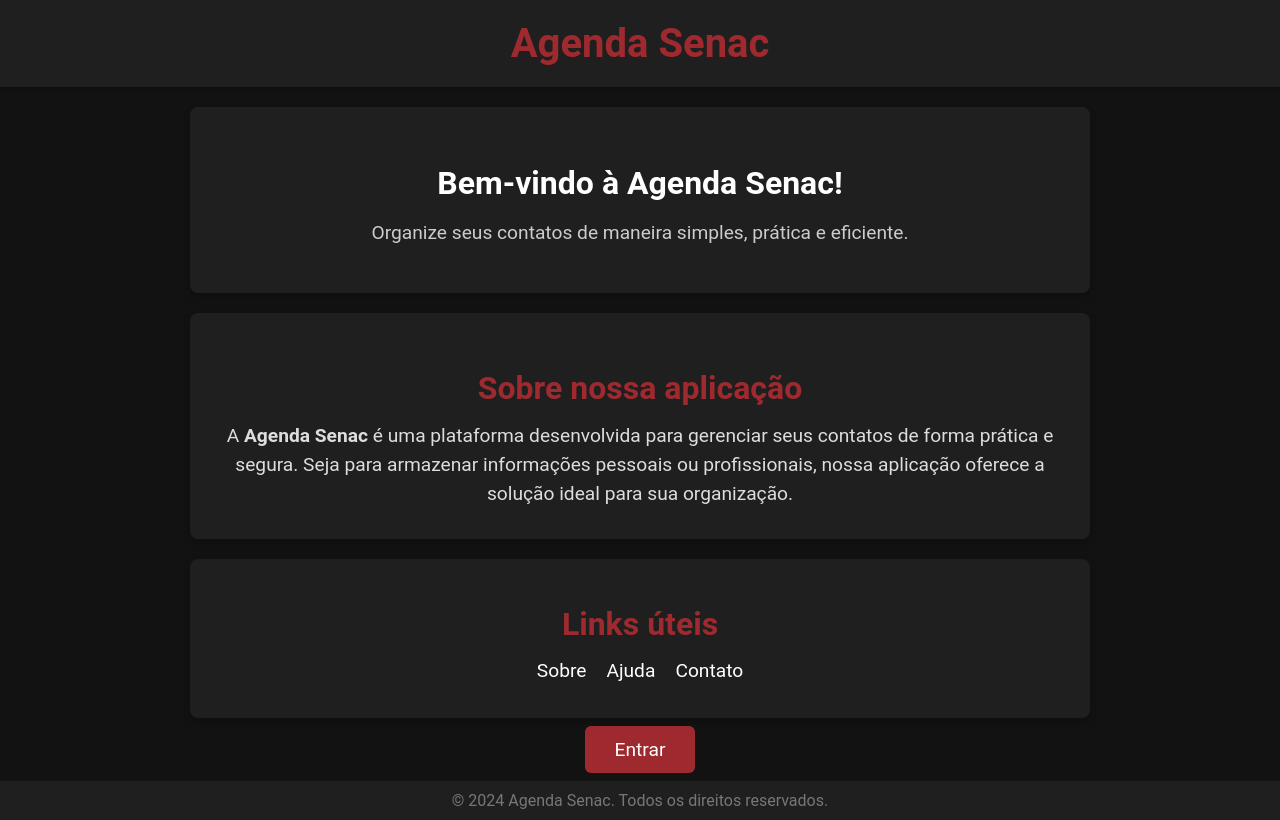
After one commit to alyssoncunhag/backAgenda, a PHP site: page /home.php in a window 1280 px wide. The commit adds this page. Run offline with PHP 8.4, Linux system fonts and the light colour scheme.

Commit message:
agenda completa e terminada :D

```diff
--- /dev/null
+++ b/css/home.css
@@ -0,0 +1,164 @@
+/* Estilo geral */
+body {
+    margin: 0;
+    padding: 0;
+    font-family: 'Roboto', sans-serif;
+    background-color: #121212;
+    color: #fff;
+    display: flex;
+    flex-direction: column;
+    min-height: 100vh;
+}
+
+/* Header */
+.header {
+    background-color: #1f1f1f;
+    padding: 20px;
+    text-align: center;
+    box-shadow: 0 2px 5px rgba(0, 0, 0, 0.3);
+}
+
+.header .logo h1 {
+    font-size: 2.5rem;
+    color: #9e2a2f;
+    margin: 0;
+}
+
+/* Main content */
+.main-content {
+    flex: 1;
+    padding: 20px;
+    max-width: 900px;
+    margin: 0 auto;
+}
+
+.welcome {
+    background-color: #1f1f1f;
+    padding: 30px;
+    text-align: center;
+    border-radius: 8px;
+    box-shadow: 0 4px 8px rgba(0, 0, 0, 0.2);
+    margin-bottom: 20px;
+}
+
+.welcome h2 {
+    font-size: 2rem;
+    margin-bottom: 10px;
+}
+
+.welcome p {
+    font-size: 1.2rem;
+    color: #cccccc;
+}
+
+.info-section {
+    background-color: #1f1f1f;
+    padding: 30px;
+    text-align: center;
+    border-radius: 8px;
+    box-shadow: 0 4px 8px rgba(0, 0, 0, 0.2);
+    margin-bottom: 20px;
+}
+
+.info-section h2 {
+    font-size: 2rem;
+    color: #9e2a2f;
+    margin-bottom: 15px;
+}
+
+.info-section p {
+    font-size: 1.2rem;
+    line-height: 1.5;
+    color: #dddddd;
+    margin: 0;
+}
+
+.useful-links {
+    background-color: #1f1f1f;
+    padding: 20px;
+    text-align: center;
+    border-radius: 8px;
+    box-shadow: 0 4px 8px rgba(0, 0, 0, 0.2);
+    margin-bottom: 20px;
+}
+
+.useful-links h2 {
+    font-size: 2rem;
+    color: #9e2a2f;
+    margin-bottom: 15px;
+}
+
+.useful-links ul {
+    list-style: none;
+    padding: 0;
+    display: flex;
+    justify-content: center;
+    gap: 20px;
+}
+
+.useful-links li {
+    margin: 0;
+}
+
+.useful-links a {
+    color: #ffffff;
+    font-size: 1.2rem;
+    text-decoration: none;
+    transition: color 0.3s;
+}
+
+.useful-links a:hover {
+    color: #7a1d1f;
+}
+
+/* Botão de login */
+.actions {
+    text-align: center;
+}
+
+.btn-primary {
+    padding: 12px 30px;
+    background-color: #9e2a2f;
+    color: white;
+    font-size: 1.2rem;
+    border-radius: 6px;
+    text-decoration: none;
+    transition: background-color 0.3s;
+}
+
+.btn-primary:hover {
+    background-color: #7a1d1f;
+}
+
+/* Footer */
+.footer {
+    background-color: #1f1f1f;
+    padding: 10px;
+    text-align: center;
+    margin-top: auto;
+    color: #777;
+}
+
+.footer p {
+    margin: 0;
+}
+
+/* Responsividade */
+@media (max-width: 600px) {
+    .useful-links ul {
+        flex-direction: column;
+        gap: 10px;
+    }
+
+    .main-content {
+        padding: 15px;
+    }
+
+    .welcome h2, .info-section h2 {
+        font-size: 1.8rem;
+    }
+
+    .welcome p, .info-section p {
+        font-size: 1.1rem;
+    }
+}
--- a/esqueceuSenha.php
+++ b/esqueceuSenha.php
@@ -22,6 +22,7 @@
     <meta name="viewport" content="width=device-width, initial-scale=1.0">
     <title>Esqueceu a senha</title>
     <link rel="stylesheet" href="css/esqueceuSenha.css">
+    <link rel="stylesheet" href="https://cdnjs.cloudflare.com/ajax/libs/font-awesome/6.0.0-beta3/css/all.min.css">
 </head>
 <body>
     <div class="container">
@@ -38,7 +39,10 @@
                 <form method="POST">
                     <div class="mb-3">
                         <label for="email">Digite seu e-mail:</label>
-                        <input type="email" name="email" id="email" class="form-control" required>
+                        <div class="input-group">
+                            <span class="input-group-text"><i class="fas fa-envelope"></i></span>
+                            <input type="email" name="email" id="email" class="form-control" required placeholder="Digite seu e-mail">
+                        </div>
                     </div>
                     <button type="submit" class="btn-primary">Verificar</button>
                 </form>
--- /dev/null
+++ b/home.php
@@ -0,0 +1,52 @@
+<!DOCTYPE html>
+<html lang="pt-br">
+<head>
+    <meta charset="UTF-8">
+    <meta name="viewport" content="width=device-width, initial-scale=1.0">
+    <title>Agenda Senac - Home</title>
+    <link rel="stylesheet" href="css/home.css">
+</head>
+<body>
+    <!-- Header -->
+    <header class="header">
+        <div class="logo">
+            <h1>Agenda Senac</h1>
+        </div>
+    </header>
+
+    <!-- Body -->
+    <main class="main-content">
+        <!-- Boas-vindas -->
+        <section class="welcome">
+            <h2>Bem-vindo à Agenda Senac!</h2>
+            <p>Organize seus contatos de maneira simples, prática e eficiente.</p>
+        </section>
+
+        <!-- Sobre nossa aplicação -->
+        <section class="info-section">
+            <h2>Sobre nossa aplicação</h2>
+            <p>A <strong>Agenda Senac</strong> é uma plataforma desenvolvida para gerenciar seus contatos de forma prática e segura. Seja para armazenar informações pessoais ou profissionais, nossa aplicação oferece a solução ideal para sua organização.</p>
+        </section>
+
+        <!-- Links úteis -->
+        <section class="useful-links">
+            <h2>Links úteis</h2>
+            <ul>
+                <li><a href="#">Sobre</a></li>
+                <li><a href="#">Ajuda</a></li>
+                <li><a href="#">Contato</a></li>
+            </ul>
+        </section>
+
+        <!-- Botão de login -->
+        <section class="actions">
+            <a href="login.php" class="btn-primary">Entrar</a>
+        </section>
+    </main>
+
+    <!-- Footer -->
+    <footer class="footer">
+        <p>&copy; 2024 Agenda Senac. Todos os direitos reservados.</p>
+    </footer>
+</body>
+</html>
```
Also changed, not shown: css/esqueceuSenha.css (+42 -3 lines), css/login.css (+12 -0 lines), login.php (line endings or trailing spaces).
